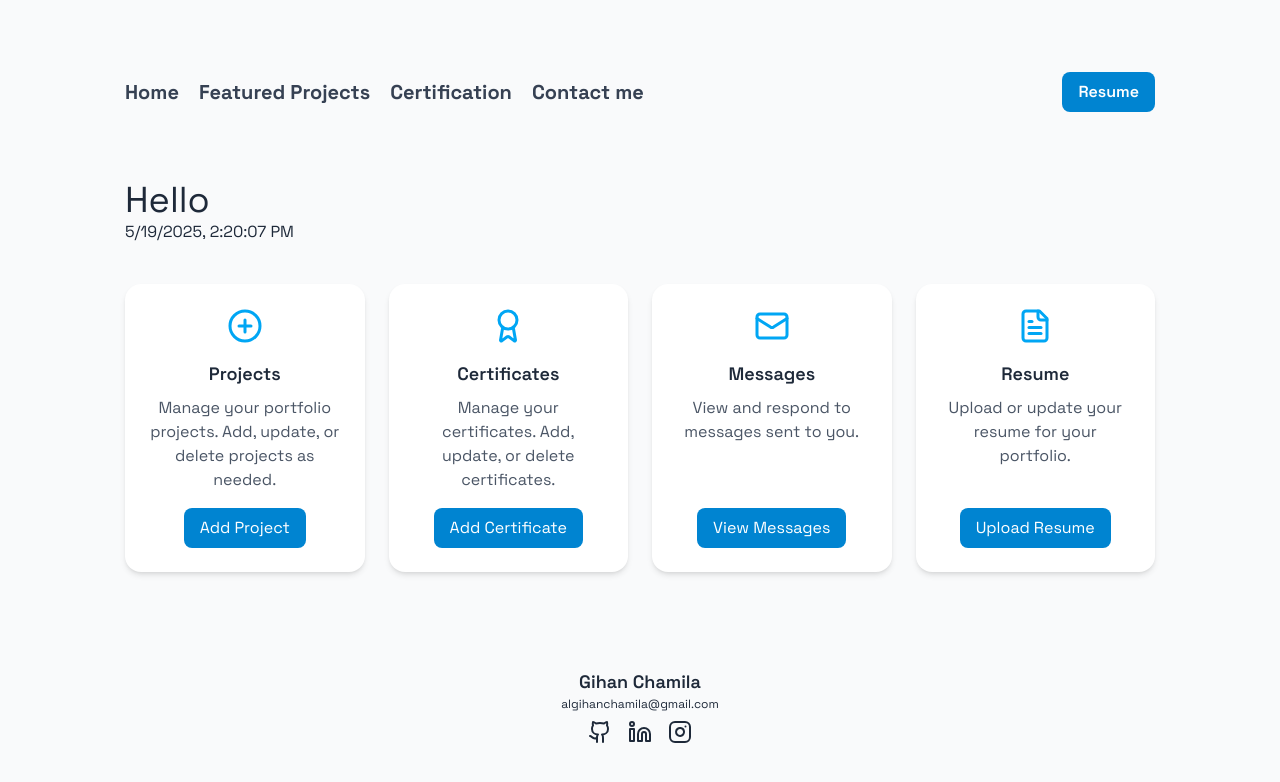
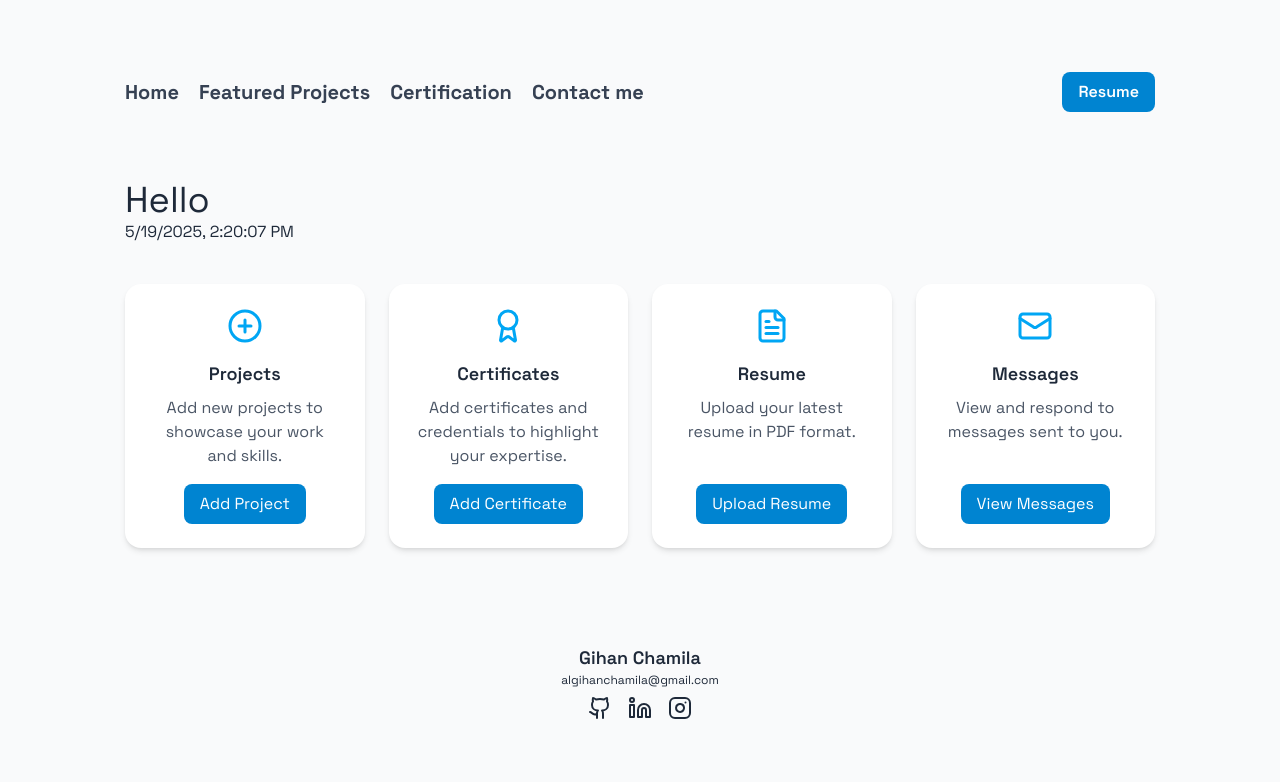
Before and after one commit to gihanchamila/portfolio-frontend, a React (Vite) app: page /admin/dashboard in a window 1280 px wide. Shown: the top 782 px of the page. Built offline with nearby package versions, Linux system fonts and the light colour scheme.

Commit message:
feat: update dashboard card descriptions for clarity and reintroduce messages section

```diff
--- a/src/components/DashBoard.jsx
+++ b/src/components/DashBoard.jsx
@@ -105,7 +105,7 @@ const DashBoard = () => {
       key: "project",
       icon: <PlusCircle size={36} />,
       title: "Projects",
-      description: "Manage your portfolio projects. Add, update, or delete projects as needed.",
+      description: "Add new projects to showcase your work and skills.",
       actionLabel: "Add Project",
       popupTitle: "Add Project",
       popupContent: (
@@ -123,11 +123,29 @@ const DashBoard = () => {
       key: "certificate",
       icon: <Award size={36} />,
       title: "Certificates",
-      description: "Manage your certificates. Add, update, or delete certificates.",
+      description: "Add certificates and credentials to highlight your expertise.",
       actionLabel: "Add Certificate",
       popupTitle: "Add Certificate",
       popupContent: (
         <AddCertificateForm
+          onSubmit={async (values, { setSubmitting, resetForm }) => {
+            setSubmitting(false);
+            resetForm();
+            setPopup(null);
+          }}
+          onCancel={() => setPopup(null)}
+        />
+      ),
+    },
+    {
+      key: "resume",
+      icon: <FileText size={36} />,
+      title: "Resume",
+      description: "Upload your latest resume in PDF format.",
+      actionLabel: "Upload Resume",
+      popupTitle: "Upload Resume",
+      popupContent: (
+        <ResumeUploadForm
           onSubmit={async (values, { setSubmitting, resetForm }) => {
             setSubmitting(false);
             resetForm();
@@ -148,24 +166,6 @@ const DashBoard = () => {
         <MessagesList messages={messages} onClose={() => setPopup(null)} />
       ),
     },
-    {
-      key: "resume",
-      icon: <FileText size={36} />,
-      title: "Resume",
-      description: "Upload or update your resume for your portfolio.",
-      actionLabel: "Upload Resume",
-      popupTitle: "Upload Resume",
-      popupContent: (
-        <ResumeUploadForm
-          onSubmit={async (values, { setSubmitting, resetForm }) => {
-            setSubmitting(false);
-            resetForm();
-            setPopup(null);
-          }}
-          onCancel={() => setPopup(null)}
-        />
-      ),
-    },
   ];
 
   return (
@@ -174,20 +174,11 @@ const DashBoard = () => {
         <p className='text-4xl'>Hello {admin?.firstName} {admin?.lastName}</p>
         <p>{currentTime.toLocaleString()}</p>
       </div>
-      {/* Bento grid */}
       <motion.div
         layout
         className="grid grid-cols-1 sm:grid-cols-2 lg:grid-cols-4 gap-6 pb-20"
       >
         {dashboardItems.map(item => {
-          let animateProps;
-          if (hovered === item.key) {
-            animateProps = { scale: 1.08, zIndex: 2, boxShadow: "0 8px 32px 0 rgba(0, 200, 255, 0.25)" };
-          } else if (hovered !== null) {
-            animateProps = { scale: 0.93, opacity: 0.7, zIndex: 1 };
-          } else {
-            animateProps = { scale: 1, opacity: 1, zIndex: 1 };
-          }
           return (
             <DashboardCard
               key={item.key}
@@ -197,14 +188,12 @@ const DashBoard = () => {
               onClick={() => setPopup(item.key)}
               actionLabel={item.actionLabel}
               className=""
-              animateProps={animateProps}
               onMouseEnter={() => setHovered(item.key)}
               onMouseLeave={() => setHovered(null)}
             />
           );
         })}
       </motion.div>
-      {/* Popups */}
       {dashboardItems.map(item => (
         <AdminPopUp
           key={item.key}
```
